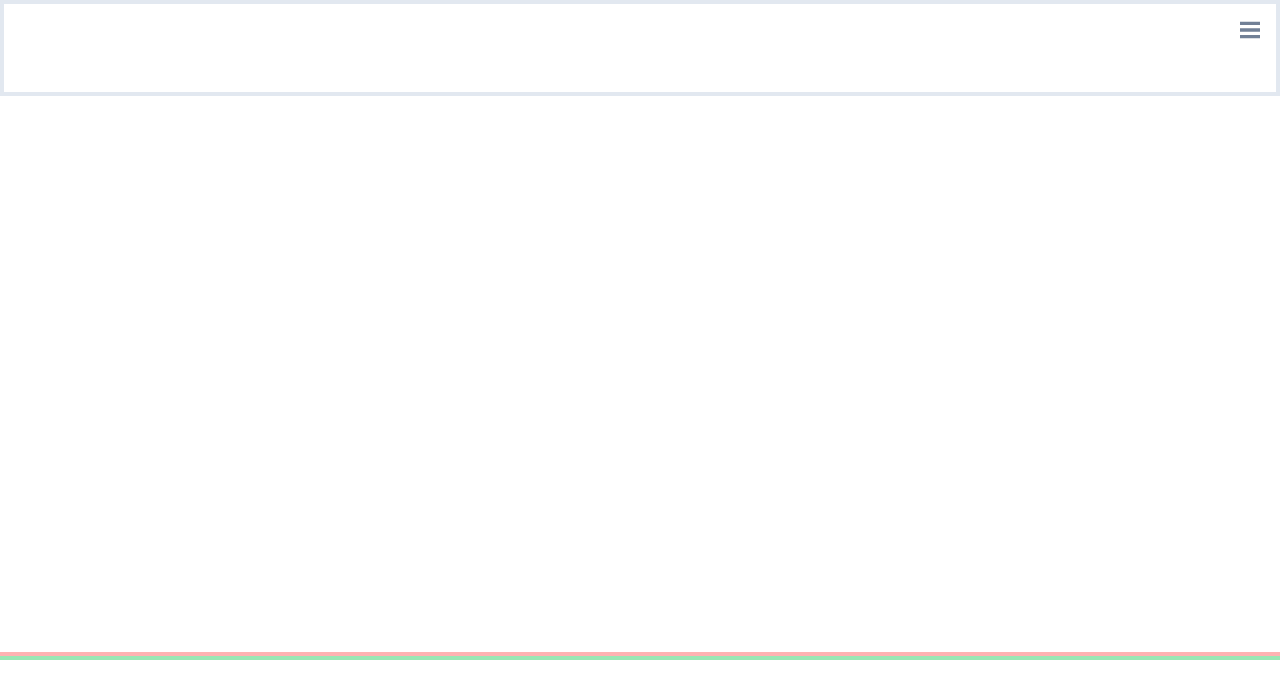
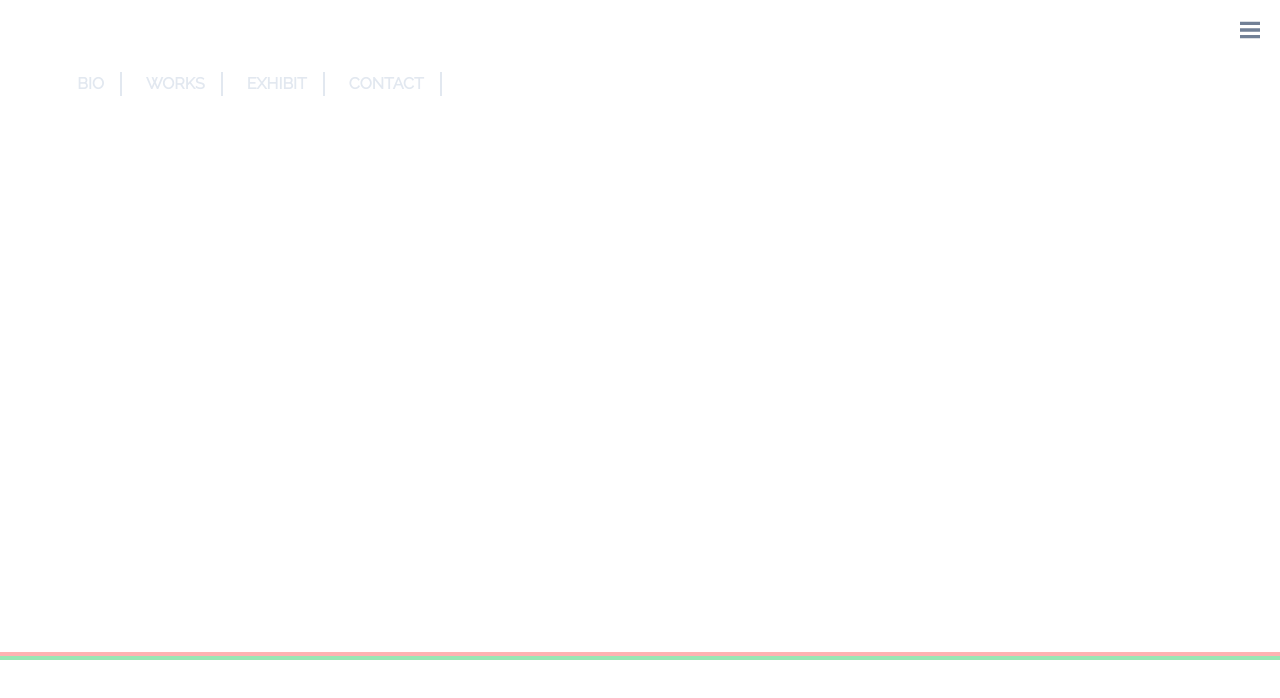
Before and after one commit to skull-works/photographyPorfolio, a React (Create React App) app: page / in a window 1280 px wide. Shown: the top 698 px of the page. Built offline with nearby package versions, Linux system fonts and the light colour scheme.

Commit message:
applied navigation layout

```diff
--- a/src/pages/home/home.js
+++ b/src/pages/home/home.js
@@ -8,15 +8,31 @@ import React from 'react';
 
 const Home = () => {
     return(
-        <>
+        <div className='bg-lightgreen'>
             <title>Gualbertsan Sual</title>
-            <header className='h-12vh border-4 border-gray-300'>
+            <header className='h-12vh'>
+                <nav className='w-11/12 h-full mx-auto relative'>
+                    <ul className='flex flex-row absolute bottom-0'>
+                        <li className='ml-2 px-4 border-r-2 border-gray-300 font-Raleway font-semibold text-gray-300'>
+                            BIO
+                        </li>
+                        <li className='ml-2 px-4 border-r-2 border-gray-300 font-Raleway font-semibold text-gray-300'>
+                            WORKS
+                        </li>
+                        <li className='ml-2 px-4 border-r-2 border-gray-300 font-Raleway font-semibold text-gray-300'>
+                            EXHIBIT
+                        </li>
+                        <li className='ml-2 px-4 border-r-2 border-gray-300 font-Raleway font-semibold text-gray-300'>
+                            CONTACT
+                        </li>
+                    </ul>
+                </nav>
             </header>
             <main className='content h-70vh border-b-4 border-red-300'>
             </main>
             <footer className='h-18vh border-t-4 border-green-300'>
             </footer>
-        </>
+        </div>
     )
 }
 
```
